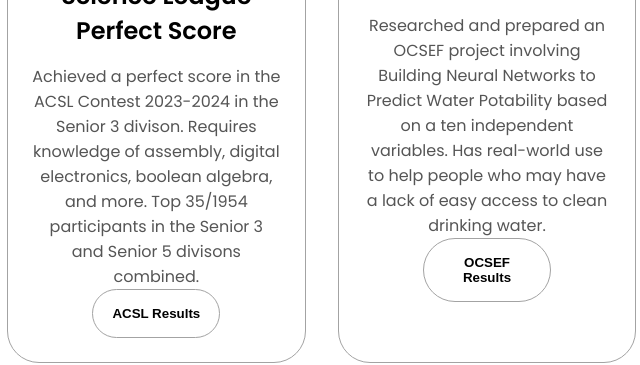
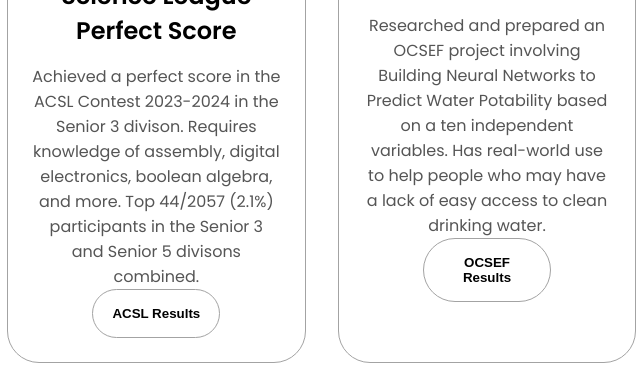
Before and after one commit to ALNgu1/Real_Portfolio_Website, a plain HTML site: page index.html in a window 1280 px wide. Shown: the part 1969-2334 px from the top of the page, 153-793 px from the left. Drawn offline with Linux system fonts and the light colour scheme.

Commit message:
Update index.html

```diff
--- a/index.html
+++ b/index.html
@@ -115,7 +115,7 @@
         <p class="section__text__p1">
           Achieved a perfect score in the ACSL Contest 2023-2024 in the Senior 3 divison.
           Requires knowledge of assembly, digital electronics, boolean algebra, and more.
-          Top 35/1954 participants in the Senior 3 and Senior 5 divisons combined.
+          Top 44/2057 (2.1%) participants in the Senior 3 and Senior 5 divisons combined.
         </p>
         <div class="btn-container">
           <button class="btn btn-color-2 project-btn" onclick="location.href='https://www.scores.acsl.org/leaderboard/students/s3/'">
```
